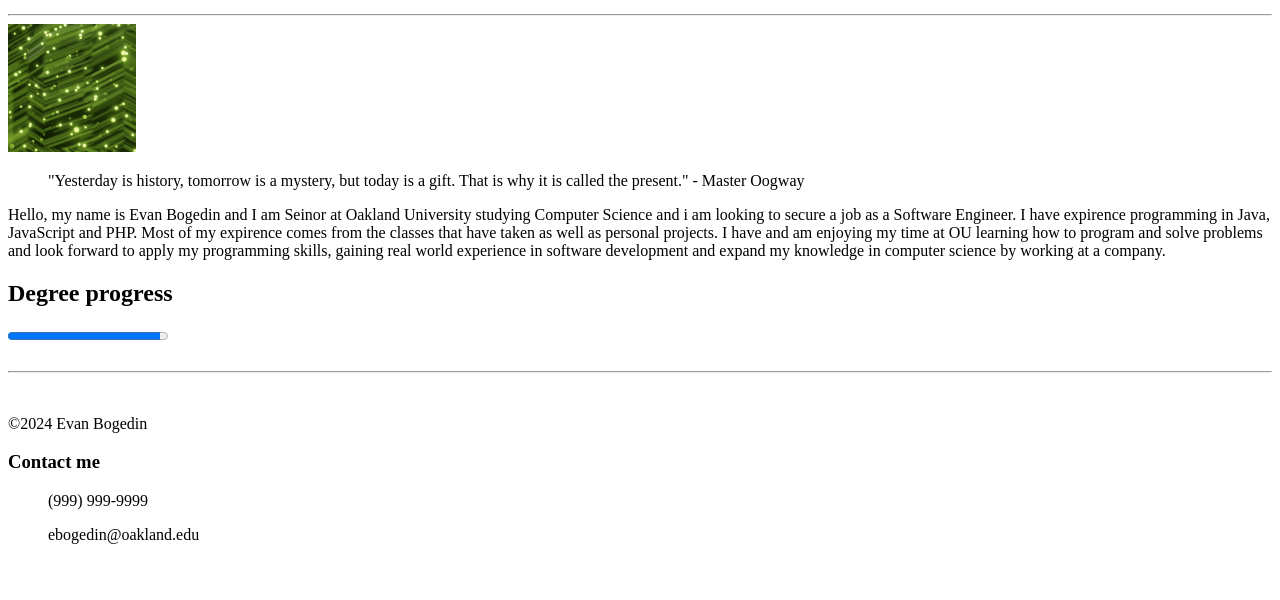
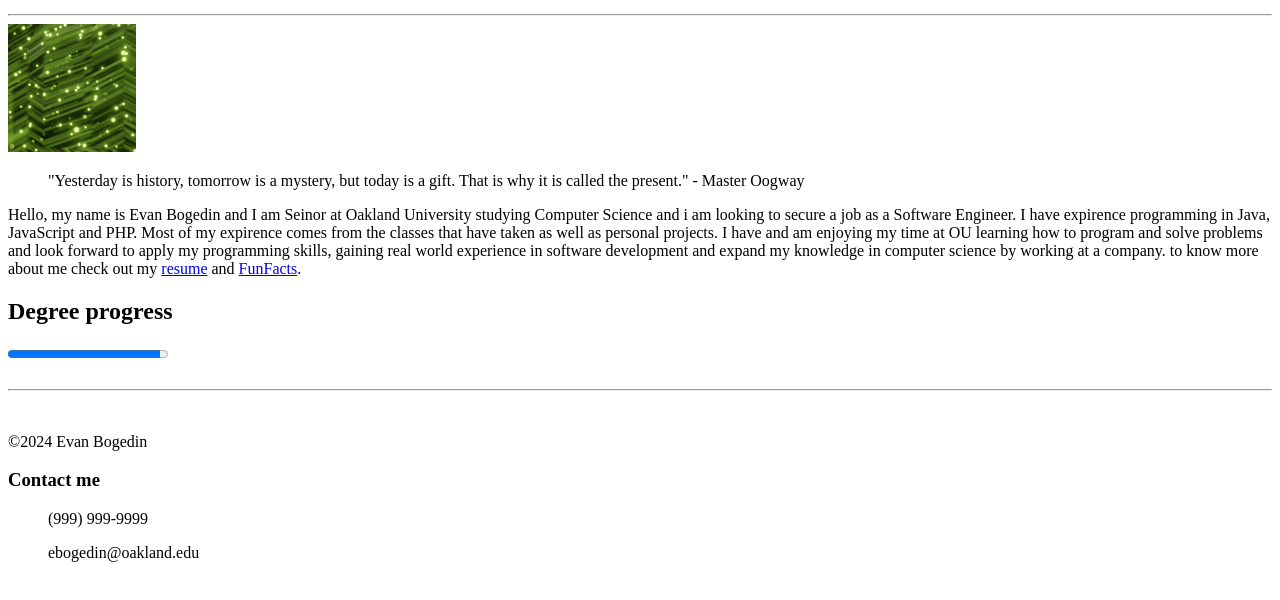
Before and after one commit to EvanBogedin/evanbogedin_hw2TH_csi3150_fs2024, a plain HTML site: page index.html in a window 1280 px wide. Shown: the part 136-736 px from the top of the page. Drawn offline with Linux system fonts and the light colour scheme.

Commit message:
Made some edits

```diff
--- a/index.html
+++ b/index.html
@@ -59,7 +59,9 @@
             learning how to program and solve problems and look forward to apply
             my programming skills, gaining real world experience in software
             development and expand my knowledge in computer science by working
-            at a company.
+            at a company. to know more about me check out my
+            <a href="./html/my_resume.html">resume</a> and
+            <a href="./html/my_fun_facts.html">FunFacts</a>.
           </p>
         </div>
 
```
Also changed, not shown: 1 other file.
